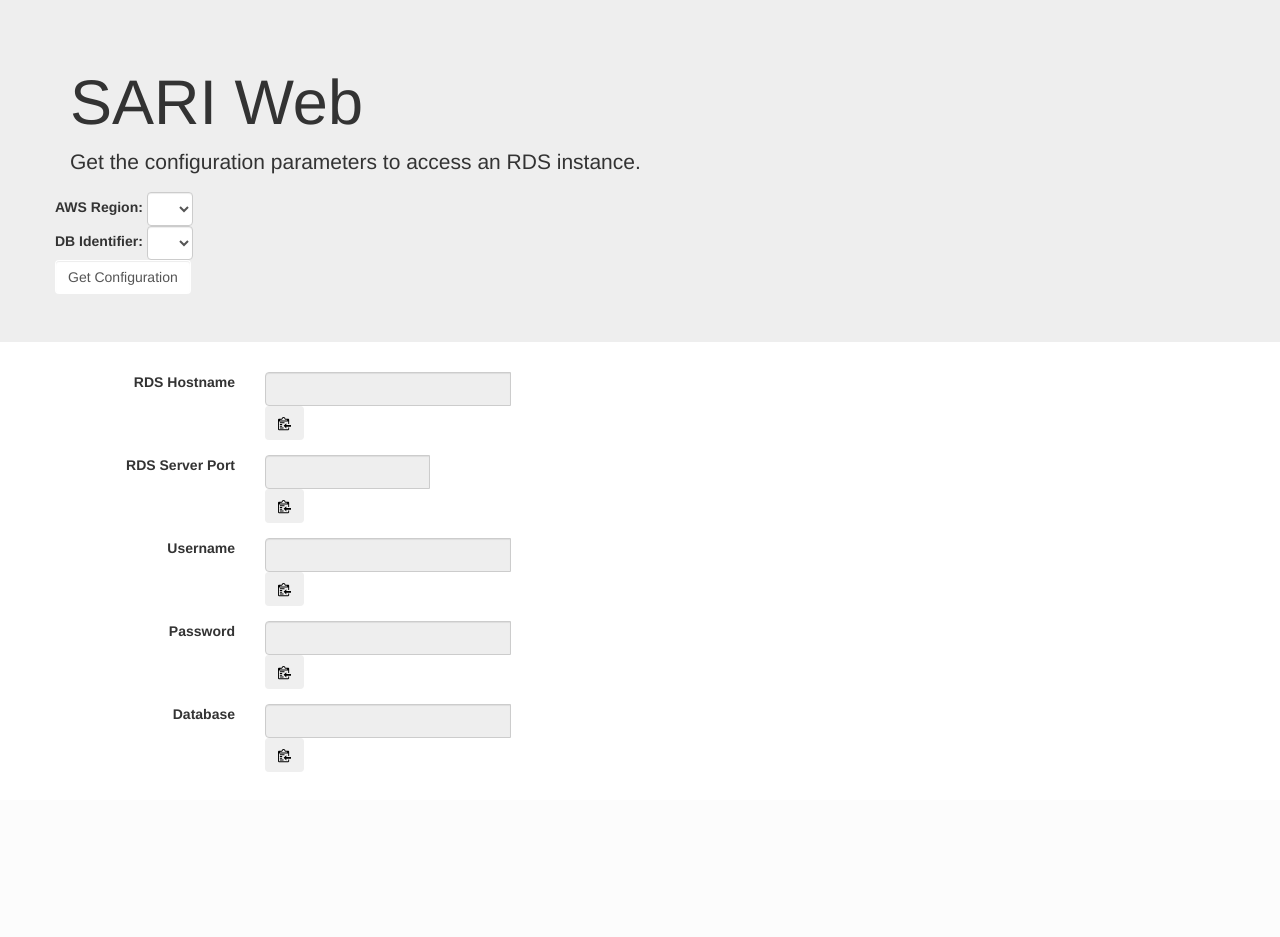
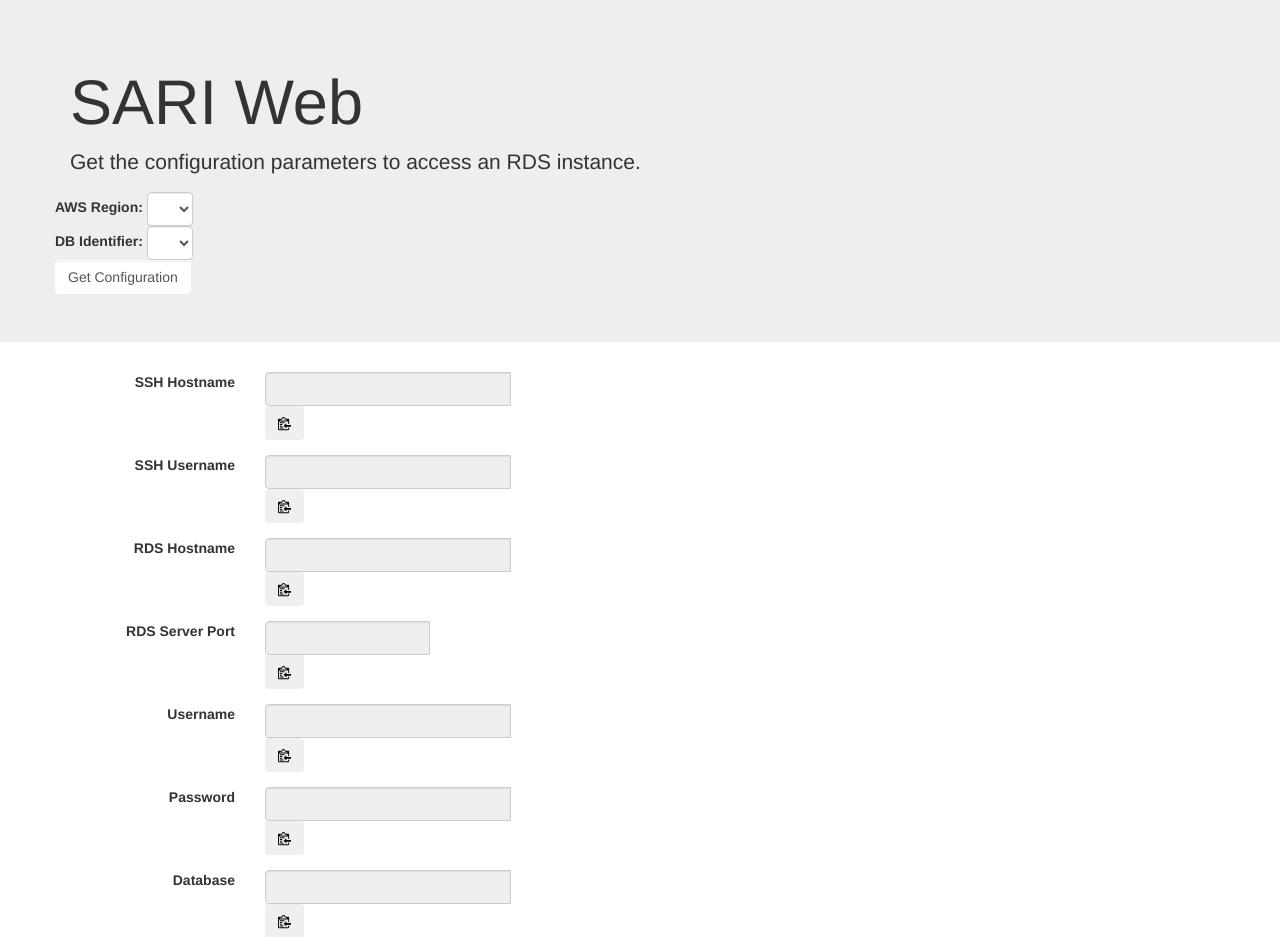
Before and after one commit to go-sari/sari-web, a Flask app: template templates/db_config.html in a window 1280 px wide. Shown: the top 937 px of the page. Before the commit the page ends 772 px from the top, so only its background shows below. Run offline with Flask 2, Linux system fonts and the light colour scheme; the template is opened without the code that fills it, so the values that code supplies are empty; some libraries are stand-ins or nearby versions.

Commit message:
Show BH hostname and username. Closes #13

```diff
--- a/app.py
+++ b/app.py
@@ -19,6 +19,8 @@ from saml2.response import AuthnResponse, StatusResponse
 DEFAULT_AWS_REGION = "us-east-1"
 
 # SARI Configuration parameters
+SARI_PARAM_BH_HOSTNAME = "BH_HOSTNAME"
+SARI_PARAM_BH_USERNAME = "BH_USERNAME"
 SARI_PARAM_PULUMI_BACKEND_URL = "PULUMI_BACKEND_URL"
 SARI_PARAM_PULUMI_STACK_NAME = "PULUMI_STACK_NAME"
 SARI_PARAM_PRIMARY_AWS_REGION = "PRIMARY_AWS_REGION"
@@ -107,8 +109,11 @@ def get_db_configuration(region, db_identifier):
     # Generate the ephemeral password
     login = session["login"]
     token = rds.generate_db_auth_token(DBHostname=db.Endpoint.Address, Port=db.Endpoint.Port, DBUsername=login)
+    config = session["sari_config"]
     return {
         # The key names MUST match the IDs of the form INPUT tag
+        "bh_hostname": config[SARI_PARAM_BH_HOSTNAME],
+        "bh_username": config[SARI_PARAM_BH_USERNAME],
         "rds_hostname": db.Endpoint.Address,
         "rds_port": db.Endpoint.Port,
         "rds_username": login,
--- a/templates/db_config.html
+++ b/templates/db_config.html
@@ -34,6 +34,8 @@
     <div class="container">
         <form >
             {% for width, label, id_ in [
+            (3, "SSH Hostname", "bh_hostname"),
+            (3, "SSH Username", "bh_username"),
             (6, "RDS Hostname", "rds_hostname"),
             (2, "RDS Server Port", "rds_port"),
             (4, "Username", "rds_username"),
```
